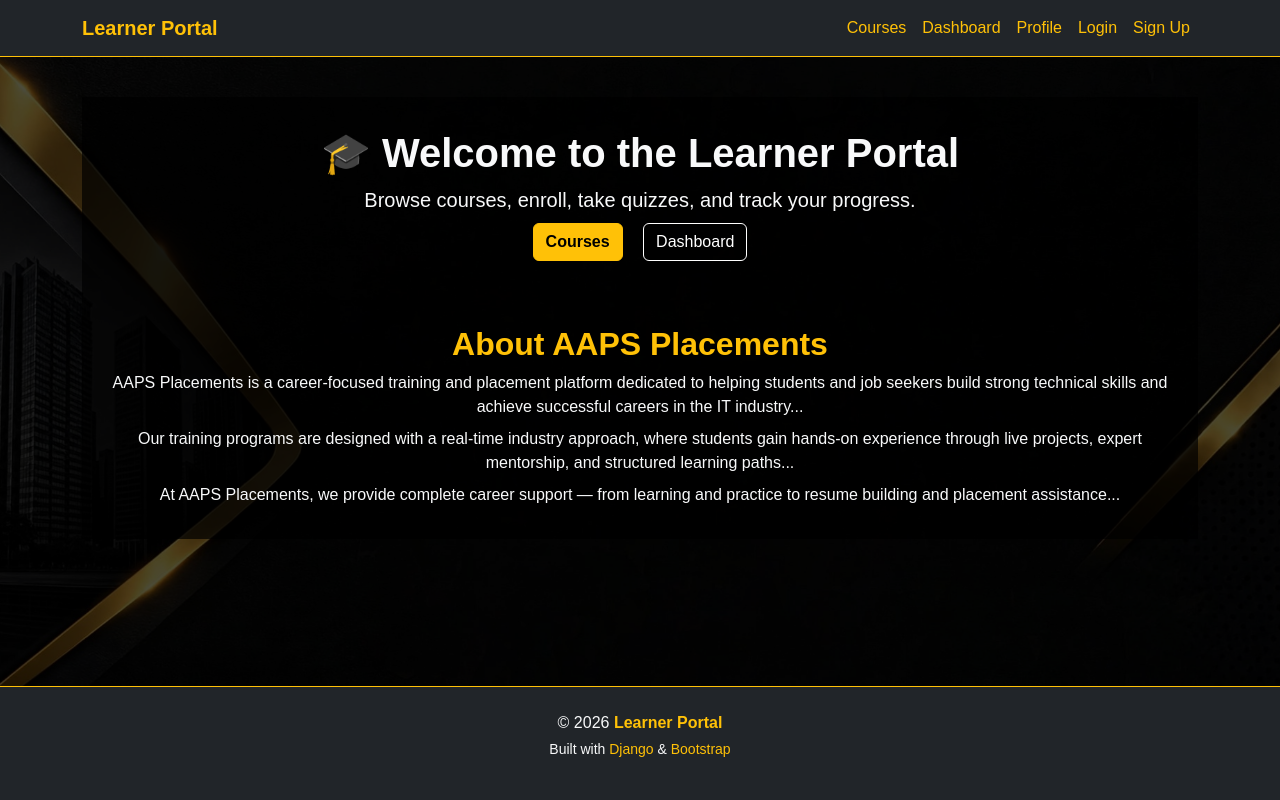
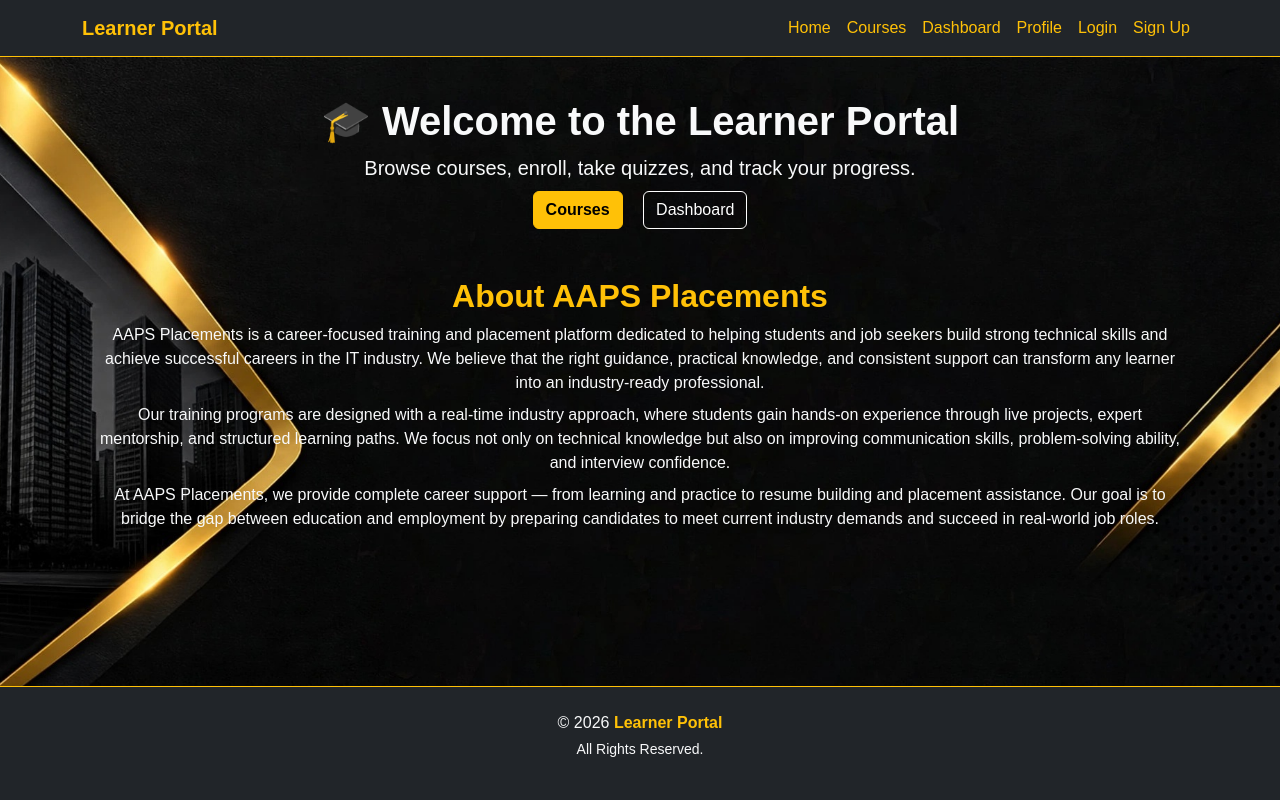
Before and after one commit to Navya-379/learner-portal, a Django app: page / in a window 1280 px wide. Run offline with Django 5.2, Linux system fonts and the light colour scheme.

Commit message:
Initial commit of Django project

```diff
--- a/core/templates/base.html
+++ b/core/templates/base.html
@@ -23,6 +23,9 @@
 
       <div class="collapse navbar-collapse" id="navbarNav">
         <ul class="navbar-nav ms-auto">
+          <!-- Home link -->
+          <li class="nav-item"><a href="{% url 'home' %}" class="nav-link text-warning">Home</a></li>
+
           <!-- Always visible -->
           <li class="nav-item"><a href="{% url 'course_list' %}" class="nav-link text-warning">Courses</a></li>
           <li class="nav-item"><a href="{% url 'dashboard' %}" class="nav-link text-warning">Dashboard</a></li>
@@ -75,11 +78,9 @@
         © {% now "Y" %} <span class="text-warning fw-bold">Learner Portal</span>
       </p>
       <p class="small">
-      Built with <span class="text-warning">Django</span> & <span class="text-warning">Bootstrap</span>
-    </p>
+        All Rights Reserved.
     </div>
   </footer>
-
 
   <!-- Bootstrap JS -->
   <script src="https://cdn.jsdelivr.net/npm/bootstrap@5.3.0/dist/js/bootstrap.bundle.min.js"></script>
--- a/core/templates/home.html
+++ b/core/templates/home.html
@@ -16,7 +16,7 @@
 </style>
 
 <!-- Hero Section -->
-<section id="home" class="text-center text-light overlay">
+<section id="home" class="text-center text-light hero-section">
   <div class="container d-flex flex-column justify-content-center align-items-center">
     <h1 class="fw-bold mb-2">🎓 Welcome to the Learner Portal</h1>
     <p class="lead mb-2">Browse courses, enroll, take quizzes, and track your progress.</p>
@@ -27,19 +27,17 @@
   </div>
 </section>
 
+
 <!-- About Section -->
-<section class="text-light overlay">
+<section class="about-section text-light mt-5">
   <div class="container">
     <h2 class="fw-bold text-center mb-2 text-warning">About AAPS Placements</h2>
-    <p class="text-center mb-2">
-      AAPS Placements is a career-focused training and placement platform dedicated to helping students and job seekers build strong technical skills and achieve successful careers in the IT industry...
-    </p>
-    <p class="text-center mb-2">
-      Our training programs are designed with a real-time industry approach, where students gain hands-on experience through live projects, expert mentorship, and structured learning paths...
-    </p>
-    <p class="text-center mb-0">
-      At AAPS Placements, we provide complete career support — from learning and practice to resume building and placement assistance...
-    </p>
+    <p class="text-center mb-2">AAPS Placements is a career-focused training and placement platform dedicated to helping students and job seekers build strong technical skills and achieve successful careers in the IT industry. We believe that the right guidance, practical knowledge, and consistent support can transform any learner into an industry-ready professional.</p>
+    <p class="text-center mb-2">Our training programs are designed with a real-time industry approach, where students gain hands-on experience through live projects, expert mentorship, and structured learning paths. We focus not only on technical knowledge but also on improving communication skills, problem-solving ability, and interview confidence.</p>
+    <p class="text-center mb-0">At AAPS Placements, we provide complete career support — from learning and practice to resume building and placement assistance. Our goal is to bridge the gap between education and employment by preparing candidates to meet current industry demands and succeed in real-world job roles.</p>
+
+
   </div>
 </section>
+
 {% endblock %}
--- a/core/templates/registration/login.html
+++ b/core/templates/registration/login.html
@@ -10,7 +10,7 @@
           <div class="card-body">
             <h2 class="text-warning mb-4 text-center">Login</h2>
 
-            <!-- Flash messages (optional if not already in base.html) -->
+            <!-- Flash messages -->
             {% if messages %}
               {% for message in messages %}
                 <div class="alert
@@ -26,7 +26,7 @@
             {% endif %}
 
             <!-- Login form -->
-            <form method="post" novalidate>
+            <form method="post">
               {% csrf_token %}
               {{ form.as_p }}
               <button type="submit" class="btn btn-warning w-100 mt-3">Login</button>
@@ -34,7 +34,7 @@
 
             <p class="mt-3 text-center">
               Don’t have an account?
-              <a href="{% url 'signup' %}" class="text-warning">Sign up</a>
+              <a href="{% url 'signup' %}" class="text-warning">Sign Up</a>
             </p>
           </div>
         </div>
--- a/core/urls.py
+++ b/core/urls.py
@@ -3,9 +3,11 @@ from django.contrib.auth import views as auth_views
 from . import views
 
 urlpatterns = [
+    path('', views.home, name='home'),
     path("login/", auth_views.LoginView.as_view(), name="login"),
     path("logout/", auth_views.LogoutView.as_view(next_page="login"), name="logout"),
-    path("signup/", views.signup, name="signup"),
+    path("signup/", views.signup_view, name="signup"),
+
 
     # Courses
     path("courses/", views.course_list, name="course_list"),
--- a/core/views.py
+++ b/core/views.py
@@ -200,7 +200,6 @@ def dashboard(request):
 
 
 
-
 def signup_view(request):
     if request.method == "POST":
         form = CustomUserCreationForm(request.POST)
--- a/learner_portal/urls.py
+++ b/learner_portal/urls.py
@@ -23,6 +23,7 @@ from core import views   # your app views
 
 urlpatterns = [
     path("admin/", admin.site.urls),
+    path('', include('core.urls')),
     path("login/", auth_views.LoginView.as_view(template_name="registration/login.html"), name="login"),
     path("logout/", auth_views.LogoutView.as_view(next_page="home"), name="logout"),
 
--- a/static/css/style.css
+++ b/static/css/style.css
@@ -14,16 +14,6 @@ body {
   font-family: "Poppins", sans-serif;
   color: #ffffff;
   position: relative;
-}
-
-/* Dark background overlay */
-body::before {
-  content: "";
-  position: fixed;
-  inset: 0;
-  background: rgba(0, 0, 0, 0.7);
-  z-index: -1;
-  pointer-events: none;
 }
 
 /* ==============================
@@ -43,10 +33,17 @@ body::before {
   position: relative;
   z-index: 1;
   background-color: rgba(0, 0, 0, 0.88) !important;
-  color: #ffffff !important;
   border-radius: 10px;
   border: 1px solid #ffc107;
   box-shadow: 0 4px 15px rgba(0, 0, 0, 0.6);
+  transition: transform 0.3s ease, box-shadow 0.3s ease;
+}
+
+/* Hover effect */
+.card:hover {
+  transform: translateY(-5px);
+  box-shadow: 0 6px 20px rgba(255, 193, 7, 0.6);
+  border-color: #ffc107;
 }
 
 .card-body {
@@ -57,27 +54,27 @@ body::before {
    COURSE TITLE / HEADINGS
    ============================== */
 
-.card-title,
-h2,
-h5 {
+/* Course title in gold */
+.card-title {
   color: #ffc107 !important;
   font-weight: bold;
+}
+
+/* Side headings (Duration, Category) in gold */
+.card p strong {
+  color: #ffc107 !important;
+  font-weight: 600;
 }
 
 /* ==============================
    COURSE INFORMATION
    ============================== */
 
+/* Course details and descriptions in white */
 .card p {
-  color: #FFD700 !important; /* pure gold for descriptions */
+  color: #ffffff !important;
   font-size: 16px;
   line-height: 1.6;
-}
-
-/* Labels such as Duration and Category */
-.card p strong {
-  color: #ffc107 !important;
-  font-weight: 600;
 }
 
 /* ==============================
@@ -86,7 +83,7 @@ h5 {
 
 .list-group-item {
   background-color: #000 !important;
-  color: #FFD700 !important; /* gold text */
+  color: #ffffff !important; /* white text */
   border: 1px solid #ffc107 !important;
 }
 
@@ -97,7 +94,7 @@ h5 {
 .alert {
   position: relative;
   z-index: 2;
-  color: #FFD700 !important; /* gold alert text */
+  color: #ffffff !important; /* white alert text */
   border: 1px solid #ffc107;
   background-color: rgba(0, 0, 0, 0.85);
 }
```
Also changed, not shown: core/templates/courses.html (+11 -12 lines), db.sqlite3. Lines whose indentation alone changed are shown as unchanged.
